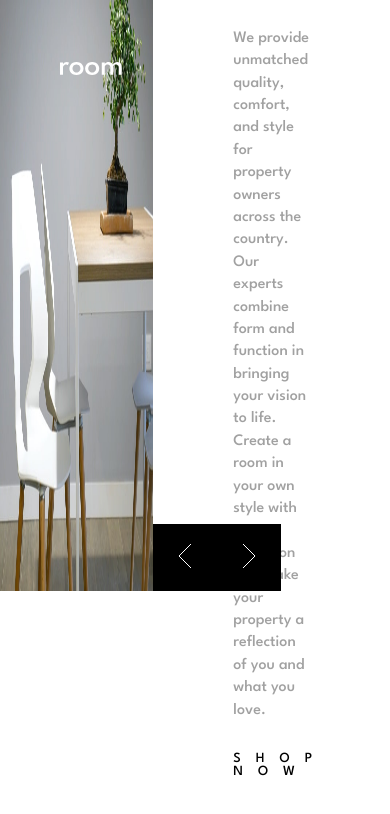
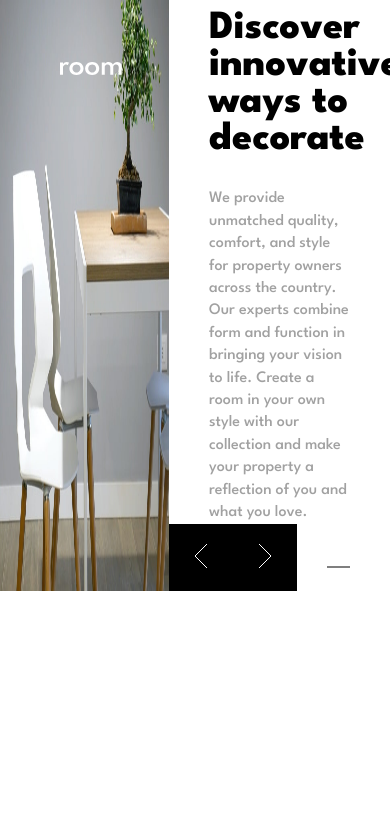
Before and after one commit to quavo19/shopright, a React (Create React App) app: page / in a window 390 px wide. Shown: the top 814 px of the page. Built offline with nearby package versions, Linux system fonts and the light colour scheme.

Commit message:
Add media queries to sider

```diff
--- a/src/components/Slider.tsx
+++ b/src/components/Slider.tsx
@@ -20,6 +20,9 @@ const StyledSlider = styled.div`
 
 const ImageContainer = styled.div`
   flex: 1;
+  @media (max-width: 1050px) {
+    flex: 0.6;
+  }
 `;
 
 const TextContainer = styled.div`
@@ -32,6 +35,10 @@ const TextContainer = styled.div`
   justify-content: center;
   position: relative;
   width: 40%;
+
+  @media (max-width: 1050px) {
+    padding: 0 40px;
+  }
 `;
 
 const SlideTitle = styled.h1`
@@ -57,10 +64,10 @@ const StyledLink = styled(Link)`
   transition: color 0.3s;
 
   &:hover {
-    color: hsl(0, 0%, 63%);
+    color: hsl(0, 0%, 63%); /* Change this to your desired hover color */
 
     svg path {
-      fill: hsl(0, 0%, 63%);
+      fill: hsl(0, 0%, 63%); /* Change this to your desired hover color for the SVG */
     }
   }
 
```
